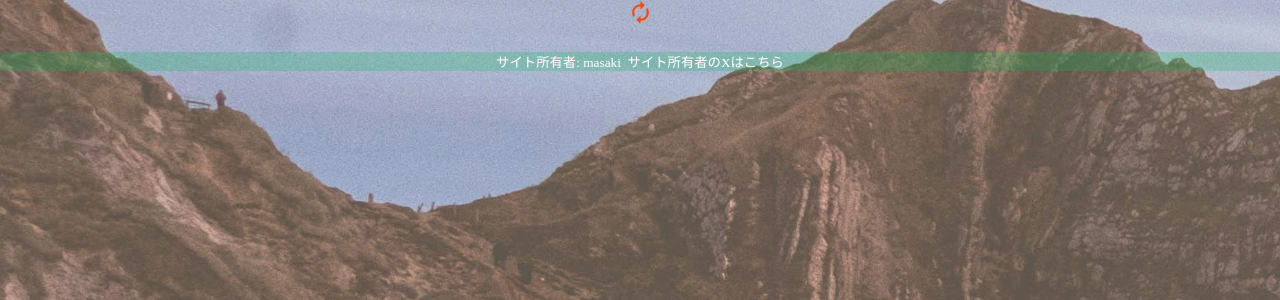
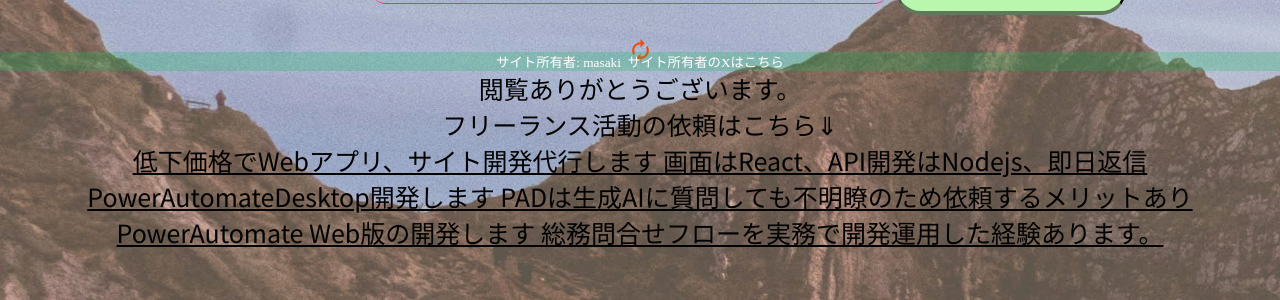
Before and after one commit to masatuber/weather-todo-quiz-app, a React (Vite) app: page / in a window 1280 px wide. Shown: the part 727-1027 px from the top of the page. Built offline with nearby package versions, Linux system fonts and the light colour scheme; no server answers.

Commit message:
フリーランス活動の宣伝追加

```diff
--- a/index.html
+++ b/index.html
@@ -23,5 +23,4 @@
   <div id="root"></div>
   <script type="module" src="/src/main.jsx" defer></script>
 </body>
-
 </html>
--- a/src/App.css
+++ b/src/App.css
@@ -1,5 +1,5 @@
 @import url('https://fonts.googleapis.com/css2?family=Noto+Sans+JP&display=swap');
-@import url('https://fonts.googleapis.com/css2?family=Raleway&display=swap');
+/* @import url('https://fonts.googleapis.com/css2?family=Raleway&display=swap'); */
 
 /* Title.js 全体のh1*/
 h1 {
@@ -91,13 +91,6 @@ input[type="text"] {
     padding: 8px;
     border-bottom: 4.5px solid #5f775b;
 }
-
-/* 天気検索ボタンCSS */
-/* .button1:hover { */
-        /* margin-top: 15px; */
-        /* border-bottom: 1px solid #ff840a; */
-        /* opacity: 1; */
-/* } */
 
 /* Results.js */
 .results-city {
@@ -289,6 +282,10 @@ input[type="text"] {
     flex-direction: column;
 }
 
+.Freelancer {
+  color: #030303;
+}
+
 /* メディアクエリでスマホ対応CSS */
 @media only screen and (max-width: 414px) {
     .container {
--- a/src/App.jsx
+++ b/src/App.jsx
@@ -211,6 +211,17 @@ const WEATHER_API_KEI = import.meta.env.VITE_REACT_APP_WEATHER_API_KEY;
                         />
                         {/* ↑マテリアルアイコンリロードrenderする */}
                         {loading ? <Loading /> : <Results results={results} />}
+                        <p>
+                          閲覧ありがとうございます。
+                          <br />
+                          フリーランス活動の依頼はこちら⇓
+                          <br />
+                          <a href='https://coconala.com/services/3630667' target="_blank" className='Freelancer'>低下価格でWebアプリ、サイト開発代行します 画面はReact、API開発はNodejs、即日返信</a>
+                          <br />
+                          <a href='https://coconala.com/services/3728537' target="_blank" className='Freelancer'>PowerAutomateDesktop開発します PADは生成AIに質問しても不明瞭のため依頼するメリットあり</a>
+                          <br />
+                          <a href='https://coconala.com/services/3630569' target="_blank" className='Freelancer'>PowerAutomate Web版の開発します 総務問合せフローを実務で開発運用した経験あります。</a>
+                        </p>
                       </div>
                       <footer className="footer">
                         <p>
```
